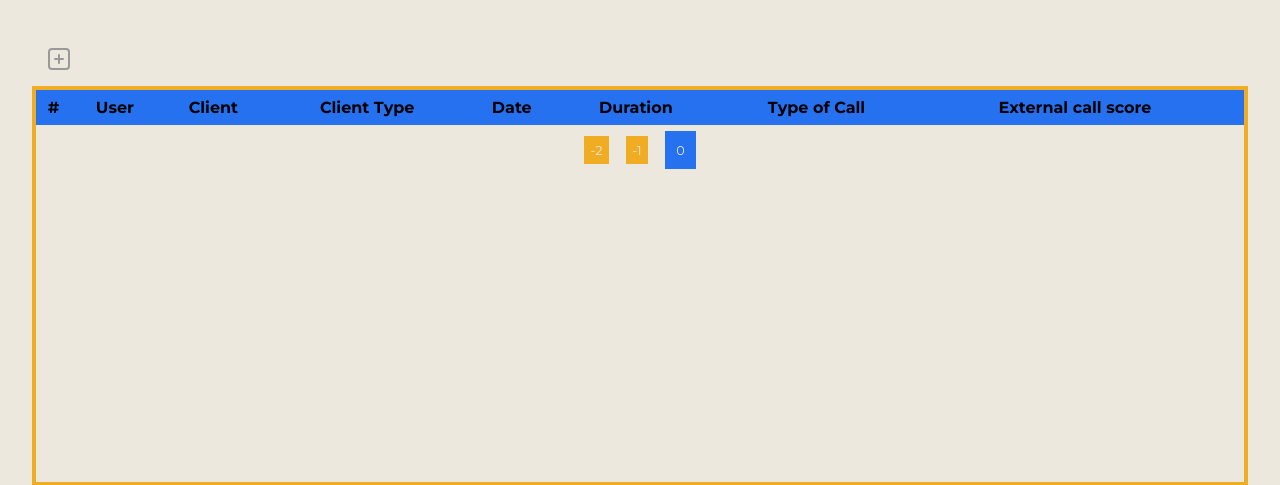
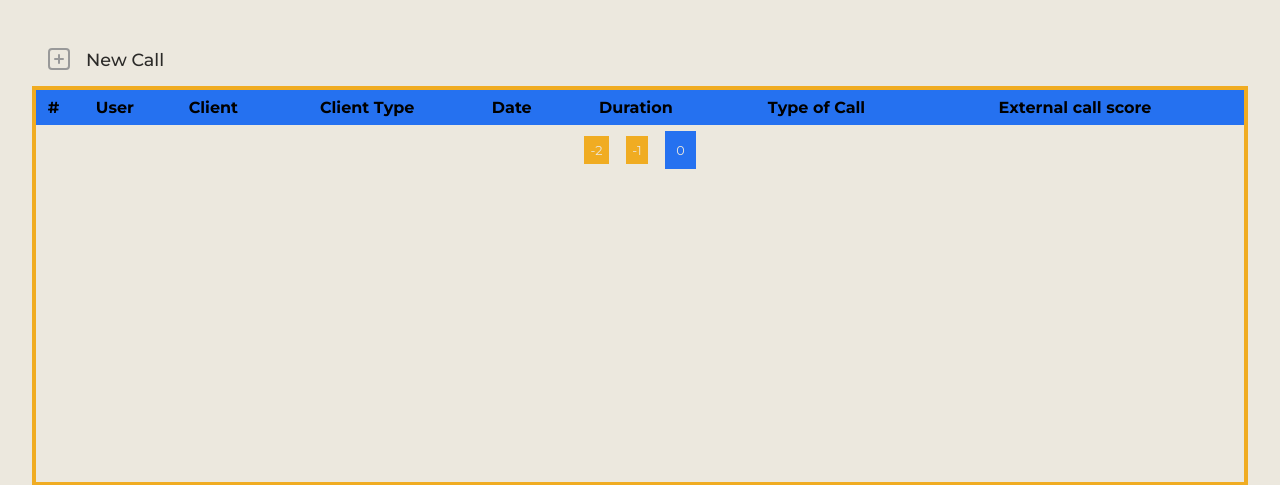
Before and after one commit to mishevski-k/personal_ltd_test, a PHP site: page /personal_ltd_test/ in a window 1280 px wide. Shown: the part 80-565 px from the top of the page. Run offline with PHP 8.4, Linux system fonts and the light colour scheme; data that the repository does not hold is empty.

Commit message:
Changed new call stying

```diff
--- a/app/views/admin/dashboard.php
+++ b/app/views/admin/dashboard.php
@@ -3,7 +3,7 @@
     <?php require APPROOT . "/views/includes/nav.php" ?>
     <?php printNav("Home") ?>
     <div class="main-container">
-    <a href="<?php echo URLROOT ?>/admin/newCall"><i class="gg-add-r"></i></a>
+    <a href="<?php echo URLROOT ?>/admin/newCall"><i class="gg-add-r"></i>New Call</a>
         <div class="calls-container">
 
         </div>
--- a/public/css/style.css
+++ b/public/css/style.css
@@ -251,6 +251,9 @@ footer > h1 {
 
 .main-container > a {
     align-self: flex-start;
+    display: flex;
+    justify-content: center;
+    align-items: center;
 }
 
 .main-container > a > i {
```
